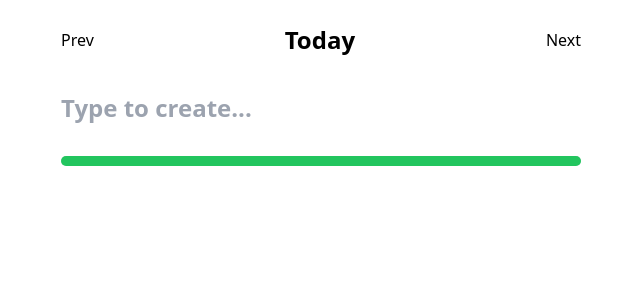
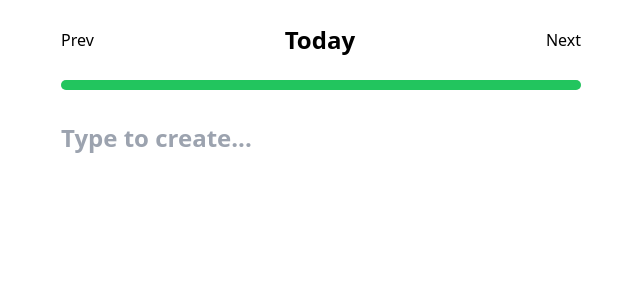
Before and after one commit to smlparry/32done, a Vue app: page / in a window 1280 px wide. Shown: the top 300 px of the page, without its empty margins (319-959 px from the left). Built offline with nearby package versions, Linux system fonts and the light colour scheme.

Commit message:
Spacing upates

```diff
--- a/src/components/TaskList.vue
+++ b/src/components/TaskList.vue
@@ -13,17 +13,7 @@
           <button @click="mutations.goToNextDate">Next</button>
         </div>
       </div>
-      <div class="pb-8 pt-3">
-        <input
-          ref="input"
-          type="text"
-          class="focus:outline-none text-2xl font-bold w-full"
-          placeholder="Type to create..."
-          @keyup.enter="($event) => addTask($event.target.value)"
-        />
-      </div>
-
-      <div class="flex items-center mb-6">
+      <div class="flex items-center mb-2">
         <div class="w-full bg-gray-200 rounded-full h-2.5 dark:bg-gray-700m">
           <div
             class="progress-bar bg-green-500 h-2.5 rounded-full"
@@ -37,6 +27,16 @@
           <task-item :task="task" :index="i" />
         </li>
       </ul>
+
+      <div class="pt-6 pb-16">
+        <input
+          ref="input"
+          type="text"
+          class="focus:outline-none text-2xl font-bold w-full"
+          placeholder="Type to create..."
+          @keyup.enter="($event) => addTask($event.target.value)"
+        />
+      </div>
     </div>
   </div>
 </template>
```
